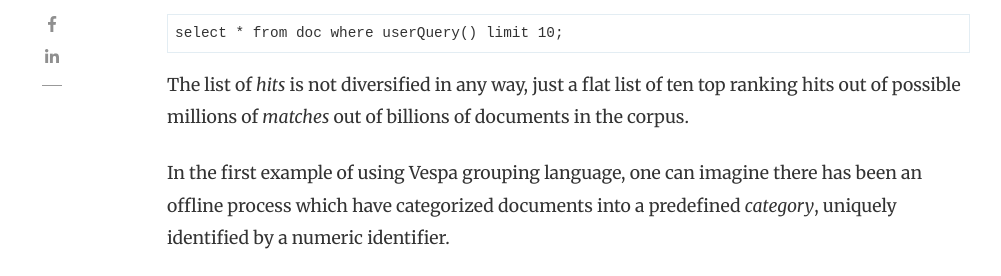
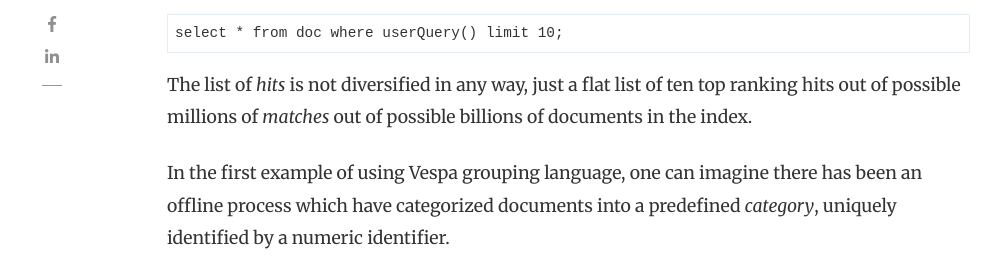
Before and after one commit to vespa-engine/blog, a Jekyll site: the page built from _posts/2021-11-11-result-diversification-with-vespa.md, in a window 1280 px wide and 900 px high, scrolled down 2163 px. Shown: the part 154-430 px from the top of the window, without its empty margins (118-1119 px from the left). Built offline with Jekyll 4.4.1, drawn with Linux system fonts in a browser that asks for light colours; nearby versions of some CDN libraries; comment, search, counter and statistics services are not loaded.

Commit message:
index instead of corpus

```diff
--- a/_posts/2021-11-11-result-diversification-with-vespa.md
+++ b/_posts/2021-11-11-result-diversification-with-vespa.md
@@ -74,8 +74,8 @@ select * from doc where userQuery() limit 10;
 </pre>
 
 The list of <em>hits</em> is not diversified in any way, just a flat list
-of ten top ranking hits out of possible millions of <em>matches</em> out of billions of
-documents in the corpus.
+of ten top ranking hits out of possible millions of <em>matches</em> out of possible billions of
+documents in the index.
 
 In the first example of using Vespa grouping language, one can imagine there has been an
 offline process which have categorized documents
```
